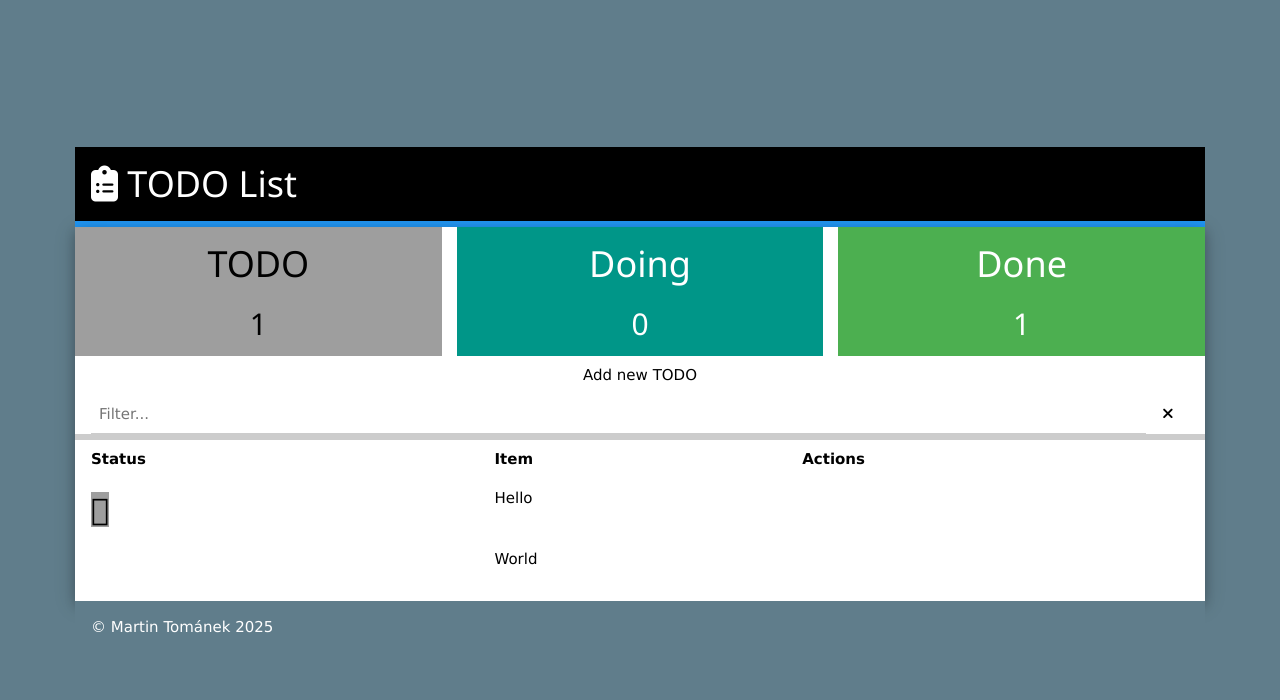
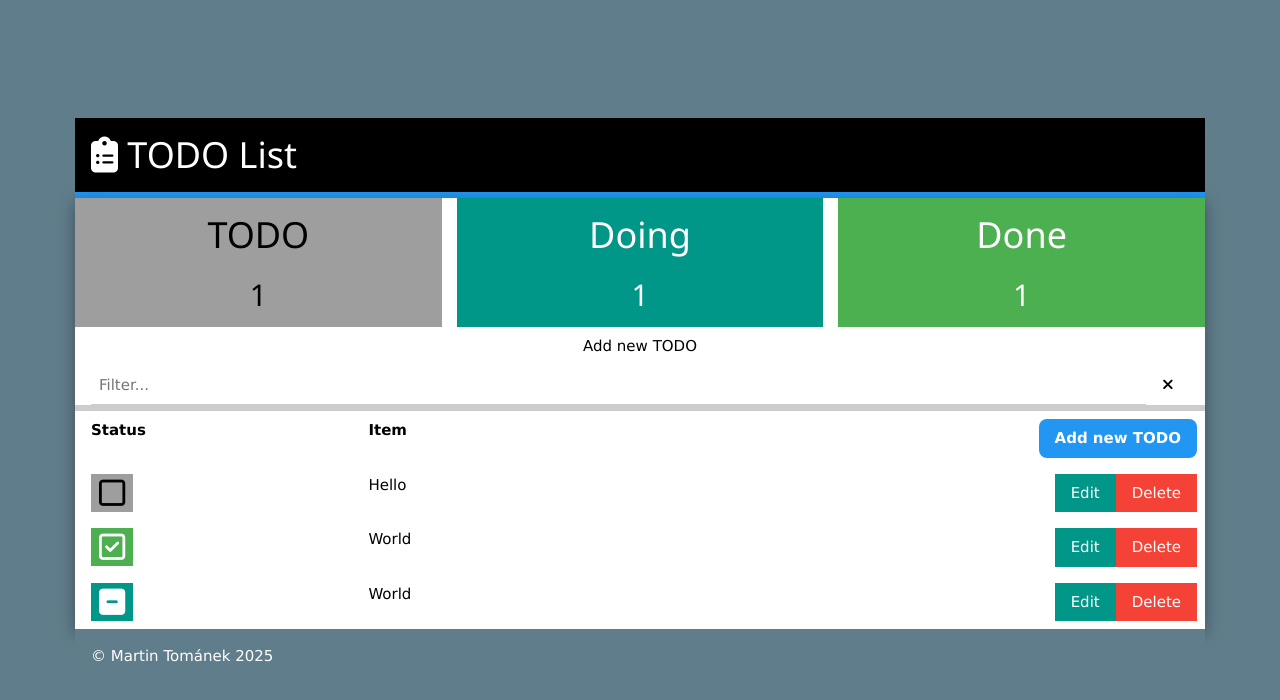
Before and after one commit to Finishxx/todo, a Vue app in the folder frontend/: page / in a window 1280 px wide. Shown: the top 700 px of the page. Built offline with nearby package versions, Linux system fonts and the light colour scheme.

Commit message:
Finish styling the TodoEntryList

```diff
--- a/frontend/index.html
+++ b/frontend/index.html
@@ -6,9 +6,10 @@
   <meta name="viewport" content="width=device-width, initial-scale=1.0">
   <title>TODO app</title>
   <link rel="stylesheet" href="https://www.w3schools.com/w3css/4/w3.css">
-  <link rel="stylesheet" href="https://cdnjs.cloudflare.com/ajax/libs/font-awesome/6.4.2/css/fontawesome.min.css">
-  <link rel="stylesheet" href="https://cdnjs.cloudflare.com/ajax/libs/font-awesome/6.4.2/css/solid.min.css">
-  <link rel="stylesheet" href="https://cdnjs.cloudflare.com/ajax/libs/font-awesome/6.4.2/css/brands.min.css">
+  <link rel="stylesheet" href="https://cdnjs.cloudflare.com/ajax/libs/font-awesome/6.7.2/css/all.min.css">
+  <link rel="stylesheet" href="https://cdnjs.cloudflare.com/ajax/libs/font-awesome/6.7.2/css/regular.min.css">
+
+
 </head>
 <body>
 <div id="app"></div>
--- a/frontend/src/components/MainHeader.vue
+++ b/frontend/src/components/MainHeader.vue
@@ -3,7 +3,7 @@
 <template>
   <div class="w3-container w3-black w3-margin-0 w3-bottombar w3-border-blue">
     <h1>
-      <i class="fa-regular fa-clipboard-list"></i>
+      <i class="fas fa-clipboard-list"></i>
       TODO List
     </h1>
   </div>
--- a/frontend/src/components/TodoApp.vue
+++ b/frontend/src/components/TodoApp.vue
@@ -8,6 +8,7 @@ import TodoEntryList from "@/components/todo/TodoEntryList.vue"
 const entries: Ref<TodoEntry[]> = ref([
   { id: 1, name: "Hello", status: TodoEntryStatus.TODO },
   { id: 2, name: "World", status: TodoEntryStatus.DONE },
+  { id: 3, name: "World", status: TodoEntryStatus.DOING },
 ])
 const filterText: Ref<string> = ref("")
 const entriesTodo = computed(() => {
--- a/frontend/src/components/todo/TodoEntryList.vue
+++ b/frontend/src/components/todo/TodoEntryList.vue
@@ -10,6 +10,7 @@ interface Props {
 const { entries, filter } = defineProps<Props>()
 
 const emits = defineEmits<{
+  add: []
   delete: [id: number]
   update: [updatedEntry: TodoEntry]
   changeStatus: [entry: TodoEntry]
@@ -29,27 +30,47 @@ const filteredEntries: ComputedRef<TodoEntry[]> = computed(() => {
         <tr class="w3-topbar">
           <th>Status</th>
           <th>Item</th>
-          <th>Actions</th>
+          <th class="w3-right-align">
+            <button
+              @click="$emit('add')"
+              class="w3-button w3-blue w3-round-large add-button fa-add"
+            >
+              Add new TODO
+            </button>
+          </th>
         </tr>
       </thead>
       <tbody>
+        <!-- Change entry status -->
         <tr v-for="entry in filteredEntries" :key="entry.id">
           <td class="button" @click="$emit('changeStatus', entry)">
             <i
-              class="fa-2x fa-square w3-grey"
+              class="far fa-2x fa-square w3-grey w3-padding-small"
               v-if="entry.status == TodoEntryStatus.TODO"
             ></i>
             <i
-              class="fa-2x fa-minus w3-teal"
+              class="fas fas fa-2x fa-square-minus w3-teal w3-padding-small"
               v-if="entry.status == TodoEntryStatus.DOING"
             ></i>
             <i
-              class="fa-2x fa-check w3-green"
+              class="far fa-2x fa-square-check w3-green w3-padding-small"
               v-if="entry.status == TodoEntryStatus.DONE"
             ></i>
           </td>
+          <!-- Entry name -->
           <td>{{ entry.name }}</td>
-          <td></td>
+          <!-- Entry modifying buttons -->
+          <td class="w3-right-align">
+            <button class="w3-button w3-teal" @click="$emit('update', entry)">
+              Edit
+            </button>
+            <button
+              class="w3-button w3-red fa-cross"
+              @click="$emit('delete', entry.id)"
+            >
+              Delete
+            </button>
+          </td>
         </tr>
       </tbody>
     </table>
```
